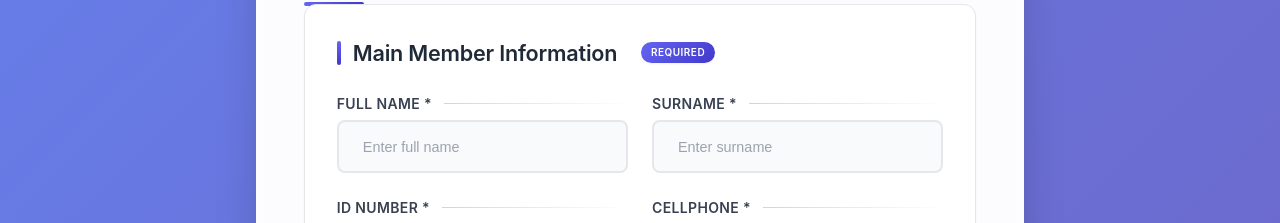
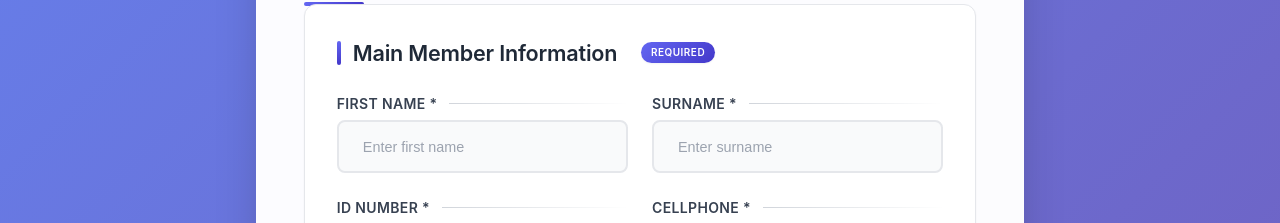
Before and after one commit to brianmahlatini/Sign-Up-Form, a React (Vite) app: page / in a window 1280 px wide. Shown: the part 170-393 px from the top of the page. Built offline with nearby package versions, Linux system fonts and the light colour scheme.

Commit message:
Your changes

```diff
--- a/src/App.jsx
+++ b/src/App.jsx
@@ -9,9 +9,9 @@ function App() {
     coverageOption: '' // Will store the selected option with amount
   });
 
-  // Main Member State (policyNumber removed)
+  // Main Member State
   const [mainMember, setMainMember] = useState({
-    fullName: '',
+    firstName: '',
     surname: '',
     idNumber: '',
     cellphone: '',
@@ -79,6 +79,17 @@ function App() {
   const CORS_PROXY = 'https://cors-anywhere.herokuapp.com/';
   const WEBHOOK_URL = 'https://kgadev.app.n8n.cloud/webhook-test/policy-signup';
 
+  // Helper function to determine policy type from coverage option
+  const getPolicyTypeFromCoverage = () => {
+    if (!policySelection.coverageOption) return null;
+
+    const option = policySelection.coverageOption;
+    if (option.includes('FAMILY')) return 'family';
+    if (option.includes('INDIVIDUAL')) return 'individual';
+    if (option.includes('SINGLE PARENT')) return 'single';
+    return null;
+  };
+
   // Get coverage options based on selected product
   const getCoverageOptions = () => {
     if (policySelection.selectedProduct === 'essential') {
@@ -119,19 +130,73 @@ function App() {
       // Reset coverage option when product changes
       ...(name === 'selectedProduct' && { coverageOption: '' })
     }));
+
+    // Clear sections when policy type changes
+    if (name === 'coverageOption' && policySelection.selectedProduct === 'essential') {
+      // Clear spouses and dependants if not allowed for this policy type
+      const policyType = value.includes('FAMILY') ? 'family' :
+                         value.includes('INDIVIDUAL') ? 'individual' :
+                         value.includes('SINGLE PARENT') ? 'single' : null;
+
+      if (policyType === 'individual') {
+        // Individual: clear spouses and dependants
+        setSpouses([]);
+        setDependants([]);
+      } else if (policyType === 'single') {
+        // Single Parent: clear spouses only
+        setSpouses([]);
+      }
+      // Family: keep all sections
+    }
   };
 
-  // Add functions for repeatable sections
+  // Check if spouses can be added
+  const canAddSpouse = () => {
+    // For XMAS BOX, spouses can be added
+    if (policySelection.selectedProduct === 'xmas') return true;
+
+    // For Essential, only FAMILY policies can add spouses
+    const policyType = getPolicyTypeFromCoverage();
+    return policyType === 'family';
+  };
+
+  // Check if dependants can be added
+  const canAddDependant = () => {
+    // For XMAS BOX, dependants can be added
+    if (policySelection.selectedProduct === 'xmas') return true;
+
+    // For Essential, FAMILY and SINGLE PARENT policies can add dependants
+    const policyType = getPolicyTypeFromCoverage();
+    return policyType === 'family' || policyType === 'single';
+  };
+
+  // Check if extended family can be added
+  const canAddExtendedFamily = () => {
+    // For XMAS BOX, extended family CANNOT be added
+    if (policySelection.selectedProduct === 'xmas') return false;
+
+    // For Essential, FAMILY, INDIVIDUAL, and SINGLE PARENT can all add extended family
+    const policyType = getPolicyTypeFromCoverage();
+    return policyType === 'family' || policyType === 'individual' || policyType === 'single';
+  };
+
+  // Add functions for repeatable sections with permission checks
   const addSpouse = () => {
+    if (canAddSpouse()) {
       setSpouses([...spouses, { name: '', surname: '', idNumber: '' }]);
+    }
   };
 
   const addDependant = () => {
+    if (canAddDependant()) {
       setDependants([...dependants, { name: '', surname: '', idNumber: '' }]);
+    }
   };
 
   const addExtendedFamily = () => {
+    if (canAddExtendedFamily()) {
       setExtendedFamily([...extendedFamily, { name: '', surname: '', idNumber: '' }]);
+    }
   };
 
   // Remove functions for repeatable sections
@@ -309,7 +374,7 @@ function App() {
     });
 
     setMainMember({
-      fullName: '',
+      firstName: '',
       surname: '',
       idNumber: '',
       cellphone: '',
@@ -342,7 +407,7 @@ function App() {
     }
   };
 
-  // Handle form submission - CORRECTED VERSION for CORS Anywhere
+  // Handle form submission
   const handleSubmit = async (e) => {
     e.preventDefault();
 
@@ -354,10 +419,9 @@ function App() {
     try {
       const jsonData = await prepareJSONData();
 
-      // Log the data being sent (for debugging)
       console.log('Submitting data:', jsonData);
 
-      // Try direct connection first (in case CORS is enabled)
+      // Try direct connection first
       try {
         const directResponse = await axios({
           method: 'post',
@@ -383,16 +447,14 @@ function App() {
         console.log('Direct connection failed, using proxy:', directError.message);
       }
 
-      // Use CORS proxy with minimal headers (no X-Requested-With to avoid preflight)
+      // Use CORS proxy
       const proxyUrl = CORS_PROXY + WEBHOOK_URL;
 
-      // Using fetch instead of axios for better CORS Anywhere compatibility
       const response = await fetch(proxyUrl, {
         method: 'POST',
         mode: 'cors',
         headers: {
           'Content-Type': 'application/json'
-          // Don't add X-Requested-With or other custom headers that trigger preflight
         },
         body: JSON.stringify(jsonData)
       });
@@ -402,7 +464,6 @@ function App() {
         throw new Error(`Server responded with status: ${response.status} - ${errorText}`);
       }
 
-      // Try to parse response as JSON, handle empty responses
       let responseData;
       try {
         responseData = await response.json();
@@ -417,13 +478,11 @@ function App() {
         message: '✅ Form submitted successfully!'
       });
 
-      // Reset form after successful submission
       resetForm();
 
     } catch (error) {
       console.error('Submission error:', error.message);
 
-      // Check if it's the n8n webhook not activated error
       if (error.message.includes('404') || error.message.includes('not registered')) {
         setSubmitStatus({
           type: 'error',
@@ -435,7 +494,7 @@ function App() {
               </p>
               <ol style={{ textAlign: 'left', marginTop: '10px', paddingLeft: '20px' }}>
                 <li>Open your n8n workflow</li>
-                <li>Click the <strong>"Execute Workflow"</strong> button (play icon) at the bottom</li>
+                <li>Click the <strong>"Execute Workflow"</strong> button at the bottom</li>
                 <li>Keep the workflow running</li>
                 <li>Submit this form again</li>
               </ol>
@@ -471,12 +530,12 @@ function App() {
   };
 
   const coverageOptions = getCoverageOptions();
+  const policyType = getPolicyTypeFromCoverage();
 
   return (
     <div className="app">
       <div className="form-container">
         <h1>Policy Enrollment Form</h1>
-
 
         {submitStatus && (
           <div className={`status-message ${submitStatus.type}`}>
@@ -490,14 +549,14 @@ function App() {
             <h2>Main Member Information <span className="required-badge">Required</span></h2>
             <div className="form-grid">
               <div className="form-group">
-                <label>Full Name *</label>
+                <label>First Name *</label>
                 <input
                   type="text"
-                  name="fullName"
-                  value={mainMember.fullName}
+                  name="firstName"
+                  value={mainMember.firstName}
                   onChange={handleMainMemberChange}
                   required
-                  placeholder="Enter full name"
+                  placeholder="Enter first name"
                 />
               </div>
               <div className="form-group">
@@ -613,7 +672,8 @@ function App() {
             )}
           </section>
 
-          {/* Section 3: Spouses */}
+          {/* Section 3: Spouses - For FAMILY policy (Essential) or any XMAS BOX */}
+          {(policyType === 'family' || policySelection.selectedProduct === 'xmas') && (
             <section className="form-section">
               <div className="section-header">
                 <h2>Spouses</h2>
@@ -670,8 +730,10 @@ function App() {
                 ))
               )}
             </section>
+          )}
 
-          {/* Section 4: Dependants */}
+          {/* Section 4: Dependants - For FAMILY/SINGLE (Essential) or any XMAS BOX */}
+          {(policyType === 'family' || policyType === 'single' || policySelection.selectedProduct === 'xmas') && (
             <section className="form-section">
               <div className="section-header">
                 <h2>Dependants</h2>
@@ -728,8 +790,10 @@ function App() {
                 ))
               )}
             </section>
+          )}
 
-          {/* Section 5: Extended Family */}
+          {/* Section 5: Extended Family - For Essential policies only (FAMILY, INDIVIDUAL, SINGLE) */}
+          {policySelection.selectedProduct === 'essential' && policyType && (
             <section className="form-section">
               <div className="section-header">
                 <h2>Extended Family</h2>
@@ -786,6 +850,7 @@ function App() {
                 ))
               )}
             </section>
+          )}
 
           {/* Section 6: Bank Details */}
           <section className="form-section">
```
Lines whose indentation alone changed are shown as unchanged.
